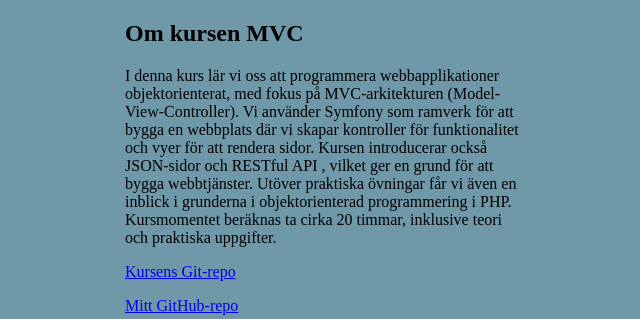
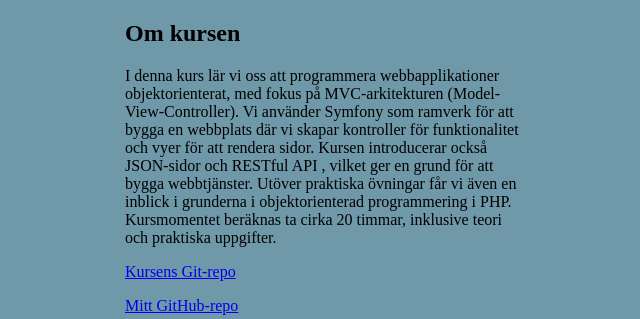
Before and after one commit to sakg23/mvc-24, a Symfony app: template templates/about.html.twig in a window 1280 px wide. Shown: the part 208-527 px from the top of the page, without its empty margins (315-955 px from the left). Run offline with Twig, Linux system fonts and the light colour scheme; the template is opened without the code that fills it, so the values that code supplies are empty; style sheets or scripts are compiled from the project's sources; some libraries are stand-ins or nearby versions.

Commit message:
changed title

```diff
--- a/templates/about.html.twig
+++ b/templates/about.html.twig
@@ -3,7 +3,7 @@
 {% block title %}Om kursen{% endblock %}
 
 {% block body %}
-<h2>Om kursen MVC</h2>
+<h2>Om kursen</h2>
 <div class="columns">
     <div>
         <p>I denna kurs lär vi oss att programmera webbapplikationer objektorienterat, med fokus på MVC-arkitekturen (Model-View-Controller). Vi använder Symfony som ramverk för att bygga en webbplats där vi skapar kontroller för funktionalitet och vyer för att rendera sidor. Kursen introducerar också JSON-sidor och RESTful API
```
